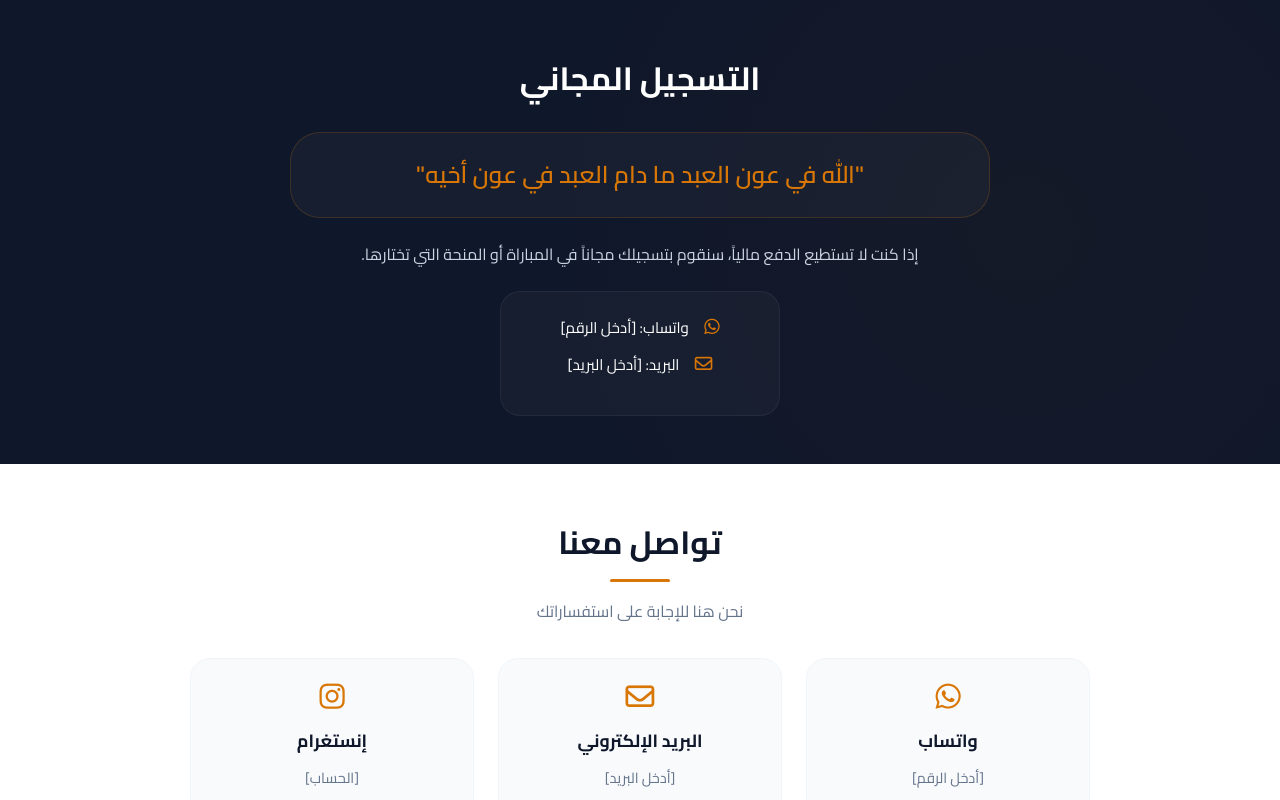
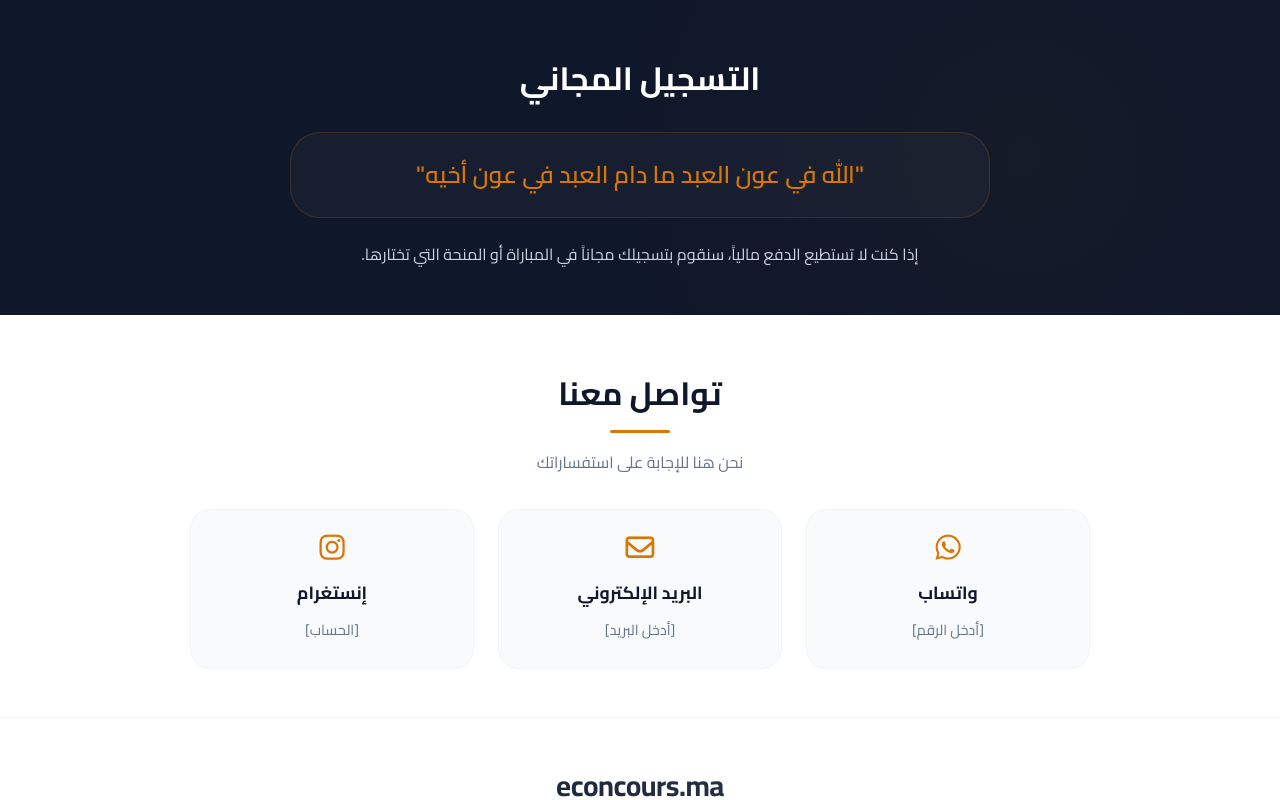
Before and after one commit to Rida0205/Seerah, a plain HTML site: page index.html in a window 1280 px wide. Shown: the part 2131-2931 px from the top of the page. Drawn offline with Linux system fonts and the light colour scheme.

Commit message:
Remove free contact section and update styles
Removed the free contact section and updated related styles.

```diff
--- a/index.html
+++ b/index.html
@@ -387,7 +387,7 @@
             font-size: 0.9rem;
         }
 
-        /* Free Section - مصغرة */
+        /* Free Section - بدون معلومات اتصال */
         .free-section {
             padding: 3rem 5%;
             background: #0f172a;
@@ -436,29 +436,7 @@
         .free-content p {
             color: #cbd5e1;
             font-size: 1rem;
-            margin-bottom: 1.5rem;
             line-height: 1.6;
-        }
-
-        .free-contact {
-            background: rgba(255,255,255,0.03);
-            padding: 1.5rem;
-            border-radius: 20px;
-            border: 1px solid rgba(255,255,255,0.05);
-            display: inline-block;
-            min-width: 280px;
-        }
-
-        .free-contact p {
-            margin-bottom: 0.8rem;
-            color: white;
-            font-size: 0.95rem;
-        }
-
-        .free-contact i {
-            color: #d97706;
-            margin-left: 0.75rem;
-            font-size: 1.1rem;
         }
 
         /* Contact - مصغرة */
@@ -640,11 +618,6 @@
                 padding: 2rem 1.5rem;
             }
 
-            .free-contact {
-                min-width: auto;
-                width: 100%;
-            }
-
             .free-content .hadith {
                 font-size: 1.1rem;
             }
@@ -768,10 +741,6 @@
             <h2>التسجيل المجاني</h2>
             <div class="hadith">"الله في عون العبد ما دام العبد في عون أخيه"</div>
             <p>إذا كنت لا تستطيع الدفع مالياً، سنقوم بتسجيلك مجاناً في المباراة أو المنحة التي تختارها.</p>
-            <div class="free-contact">
-                <p><i class="fab fa-whatsapp"></i> واتساب: [أدخل الرقم]</p>
-                <p><i class="far fa-envelope"></i> البريد: [أدخل البريد]</p>
-            </div>
         </div>
     </section>
 
```
